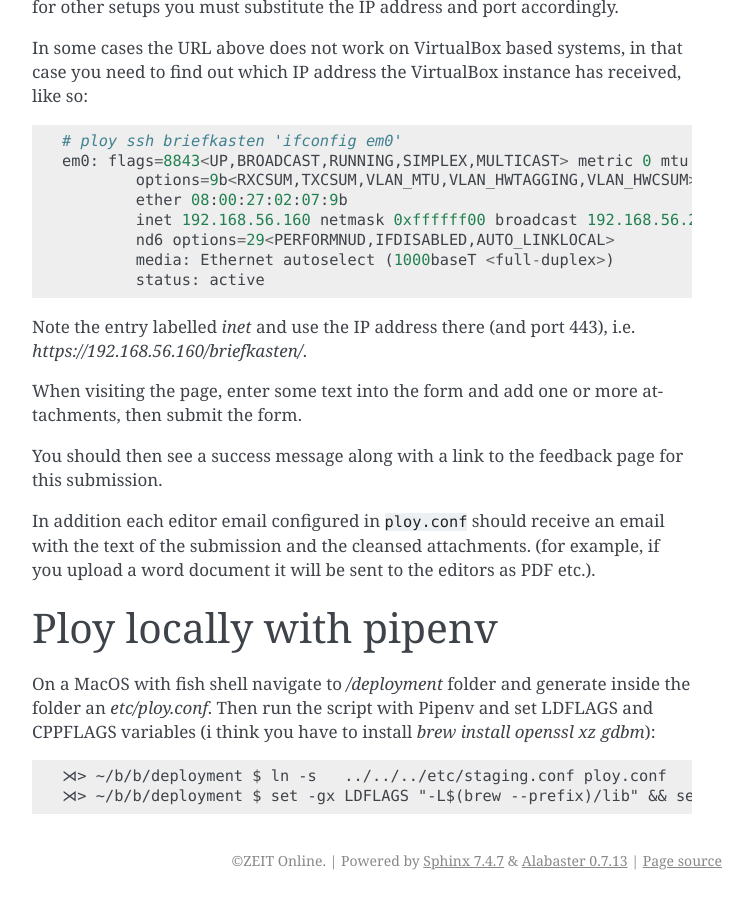
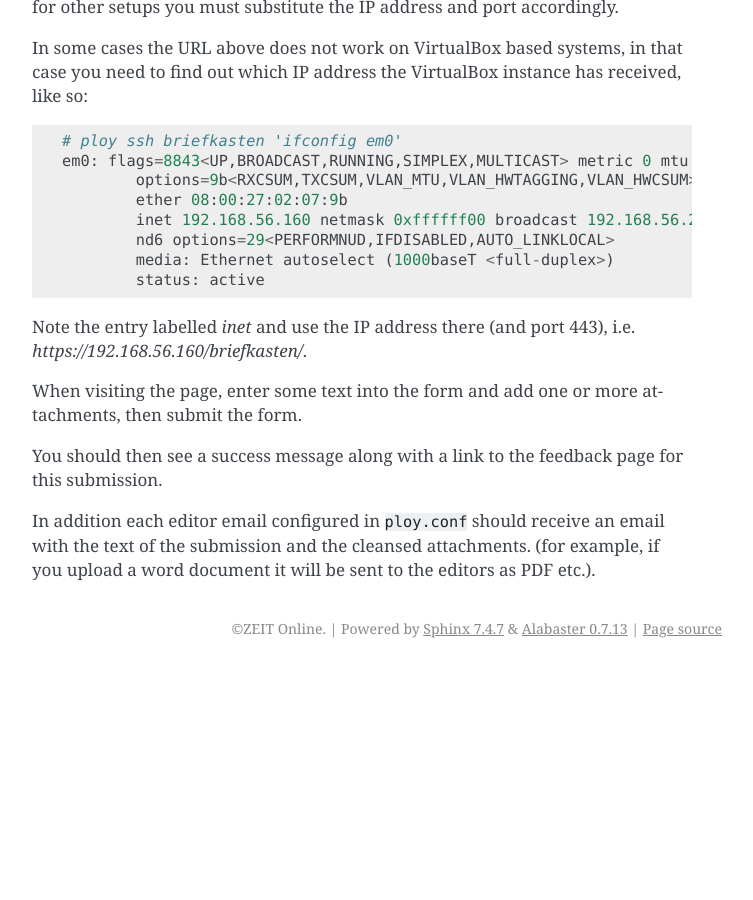
Before and after one commit to ZeitOnline/briefkasten, a Sphinx documentation site: the page built from docs/deployment/index.rst, in a window 1280 px wide and 900 px high, scrolled down 6711 px. Shown: the whole window, without its empty margins (388-1141 px from the left). Built offline with Sphinx 7.4.7, drawn with Linux system fonts in a browser that asks for light colours; after the commit the page ends 7379 px from its top, so only the background shows below that; some of the changed text lies outside the part shown.

Commit message:
docs: Move that documentation part to config repo

```diff
--- a/docs/deployment/index.rst
+++ b/docs/deployment/index.rst
@@ -253,11 +253,3 @@ When visiting the page, enter some text into the form and add one or more attach
 You should then see a success message along with a link to the feedback page for this submission.
 
 In addition each editor email configured in ``ploy.conf`` should receive an email with the text of the submission and the cleansed attachments. (for example, if you upload a word document it will be sent to the editors as PDF etc.).
-
-Ploy locally with pipenv
-------------------------
-
-On a MacOS with fish shell navigate to `/deployment` folder and generate inside the folder an `etc/ploy.conf`. Then run the script with Pipenv and set LDFLAGS and CPPFLAGS variables (i think you have to install `brew install openssl xz gdbm`)::
-
-    ⋊> ~/b/b/deployment $ ln -s   ../../../etc/staging.conf ploy.conf
-    ⋊> ~/b/b/deployment $ set -gx LDFLAGS "-L$(brew --prefix)/lib" && set -gx CPPFLAGS "-I$(brew --prefix)/include" && pipenv sync
```
